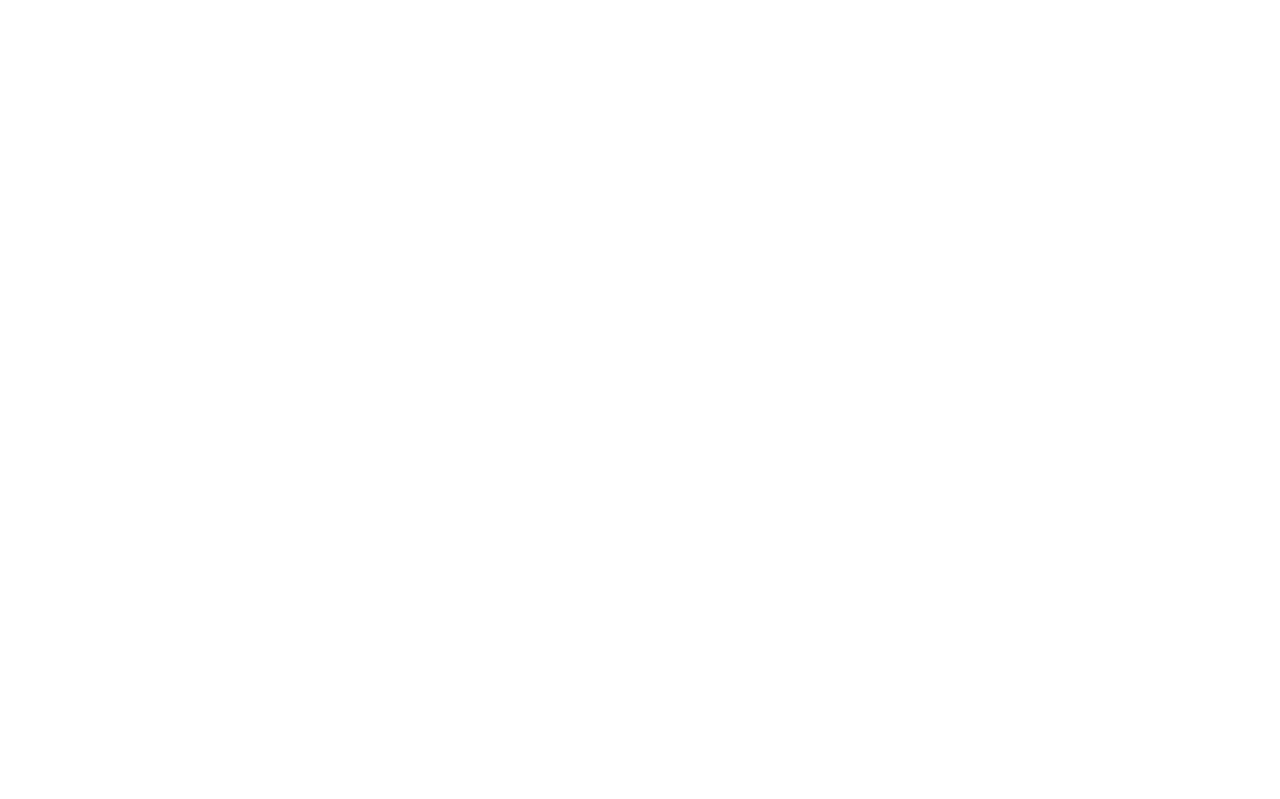
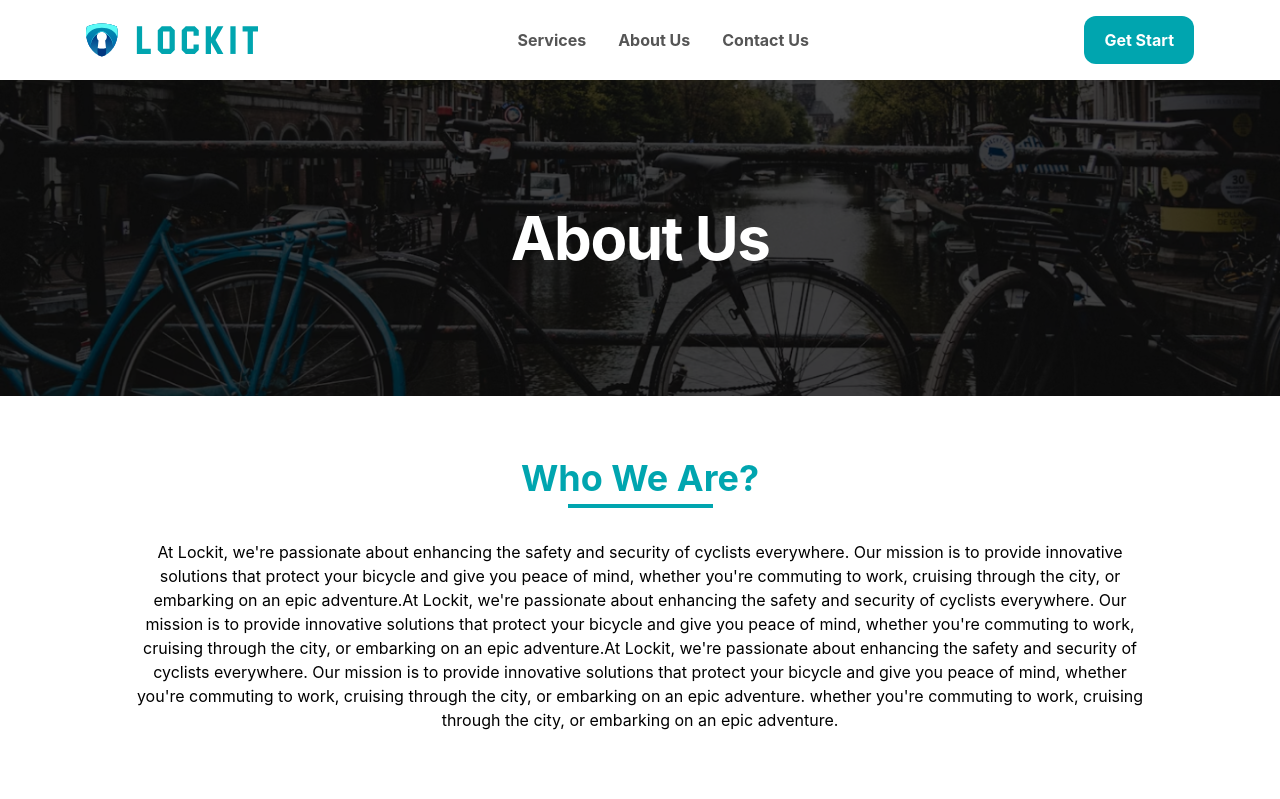
Before and after one commit to yashEra/lockit, a React (Create React App) app: page /about in a window 1280 px wide. Before the commit this address had no page. Shown: the top 799 px of the page. Built offline with nearby package versions, Linux system fonts and the light colour scheme.

Commit message:
About.jsx Done

```diff
--- a/src/App.js
+++ b/src/App.js
@@ -1,6 +1,8 @@
 import React from 'react';
 import { BrowserRouter, Route, Routes } from "react-router-dom";
 import Home from "./pages/Home";
+import About from "./pages/About";
+
 
 const App = () => {
   return (
@@ -8,9 +10,9 @@
       <BrowserRouter>
         <Routes>
           <Route index element={<Home />} />
-          {/* <Route path="/contact" element={<Contact />} />
+          {/* <Route path="/contact" element={<Contact />} /> */}
           <Route path="/about" element={<About />} />
-          <Route path="/login" element={<Login />} /> */}
+          {/* <Route path="/login" element={<Login />} /> */}
 
           {/* <Route path="*" element={<NoPage />} /> */}
         </Routes>
--- /dev/null
+++ b/src/components/card/TeamMemberCard.jsx
@@ -0,0 +1,52 @@
+import { AiFillLinkedin, AiFillGithub, AiFillFacebook, AiOutlineGlobal } from "react-icons/ai";
+
+const TeamMemberCard = (props) => {
+  return (
+    <div className="bg-[white] drop-shadow-md rounded-xl transform hover:scale-103 duration-300 hover:shadow-lg">
+      <a href={props.portfolio} target="_blank" rel="noopener noreferrer">
+        <div className="p-2">
+        <img
+          className="h-[400px] w-full object-cover object-center rounded-t-lg"
+          src={props.image}
+          alt="Profile Picture"
+        />
+        </div>
+
+        <div className="p-4">
+          <h2 className="mb-2 text-lg font-medium text-gray-900">
+            {props.name}
+          </h2>
+          <p className="mb-2 text-base text-gray-700">{props.des}</p>
+          <div className="flex items-center">
+            <a className="mr-2 text-xl font-semibold  text-[#0052D4]" href={props.linkedin} target="_blank" rel="noopener noreferrer">
+              <AiFillLinkedin />{" "}
+            </a>
+            <a
+              className="text-xl mr-2  font-medium  text-[#0052D4]"
+              href={props.github}
+              target="_blank" rel="noopener noreferrer"
+            >
+              <AiFillGithub />{" "}
+            </a>
+            <a
+              className="text-xl  font-medium  text-[#0052D4]"
+              href={props.fb}
+              target="_blank" rel="noopener noreferrer"
+            >
+              <AiFillFacebook />{" "}
+            </a>
+            <a
+              className="ml-auto text-xl font-medium text-[#0052D4]"
+              href={props.portfolio}
+              target="_blank" rel="noopener noreferrer"
+            >
+              <AiOutlineGlobal />{" "}
+            </a>
+          </div>
+        </div>
+      </a>
+    </div>
+  );
+};
+
+export default TeamMemberCard;
--- a/src/components/footer/Footer.jsx
+++ b/src/components/footer/Footer.jsx
@@ -52,7 +52,7 @@
           <ButtonTwo />
         </div>
       </div>
-      <div className="flex flex-row justify-center py-8 px-[5%] md:px-[10%]">
+      <div className="flex flex-row justify-center py-8 px-[5%] md:px-[10%] px-8">
         <span className="text-md text-white font-bold">
           Made With 💗 By Team Lockit. All Right Reserved.
         </span>
--- /dev/null
+++ b/src/components/headers/PageHeader.jsx
@@ -0,0 +1,43 @@
+import BG from "../../assets/images/hero-background.png";
+
+
+const links = [
+    { name: "Get Start", href: "login" },
+    { name: "FAQ", href: "faq" },
+    { name: "help", href: "help" },
+  ];
+
+  const PageHeader = (title) => {
+    return (
+      <div className="">
+        <div className="relative isolate overflow-hidden py-24 sm:py-32 bg-black">
+          <img
+            src={BG}
+            alt=""
+            className="absolute inset-0 -z-10 h-full w-full object-cover object-right md:object-center opacity-30"
+          />
+          <div
+            className="hidden sm:absolute sm:-top-10 sm:right-1/2 sm:-z-10 sm:mr-10 sm:block sm:transform-gpu sm:blur-3xl"
+            aria-hidden="true"
+          ></div>
+          <div
+            className="absolute -top-52 left-1/2 -z-10 -translate-x-1/2 transform-gpu blur-3xl sm:top-[-28rem] sm:ml-16 sm:translate-x-0 sm:transform-gpu"
+            aria-hidden="true"
+          ></div>
+          <div className="mx-auto max-w-[1140px] px-6 lg:px-8 flex justify-center items-center">
+            <div className="mx-auto max-w-2xl lg:mx-0">
+              <h2 className="text-4xl font-bold tracking-tight text-white sm:text-6xl text-center">
+                {title.heading}
+              </h2>
+              {/* <p className="mt-6 text-lg leading-8 text-gray-300">{title.des}</p> */}
+            </div>
+            <div className="mx-auto mt-10 max-w-2xl lg:mx-0 lg:max-w-none">
+
+            </div>
+          </div>
+        </div>
+      </div>
+    );
+  };
+
+  export default PageHeader;
--- a/src/components/navbar/NavBar.jsx
+++ b/src/components/navbar/NavBar.jsx
@@ -17,7 +17,7 @@
           <div className="hidden md:flex">
             <ul className="flex text-[#555555] items-center">
               <li className="p-4">Services</li>
-              <li className="p-4">About Us</li>
+              <li className="p-4"><a href="about">About Us</a></li>
               <li className="p-4">Contact Us</li>
             </ul>
           </div>
@@ -45,10 +45,10 @@
           >
             <ul>
               <li className="text-2xl p-4">Services</li>
-              <li className="text-2xl p-4">About Us</li>
+              <li className="text-2xl p-4"> <a href="about">About US</a></li>
               <li className="text-2xl p-4">Contact Us</li>
               <button className="ml-4 text-[#00A5AF] bg-white w-[286px]">
-                Get Start
+                <a href="login">Get Start</a>
               </button>
             </ul>
           </div>
--- /dev/null
+++ b/src/pages/About.jsx
@@ -0,0 +1,120 @@
+import NavBar from "../components/navbar/NavBar";
+import Footer from "../components/footer/Footer";
+import TeamMemberCard from "../components/card/TeamMemberCard";
+import MainTitle from "../components/title/MainTitle";
+import PageHeader from "../components/headers/PageHeader";
+import ButtonOne from "../components/button/ButtonOne";
+
+const About = () => {
+  return (
+    <>
+      <NavBar />
+
+      <div className="">
+        <div className="">
+          <PageHeader
+            image="../../assets/images/hero-background.png"
+            heading="About Us"
+            des="BidWiz is an online auction website that provides a platform for users to bid on a wide range of products and items."
+          />
+        </div>
+        <div className="flex flex-row justify-center items-center px-[5%] md:px-[10%]">
+          <MainTitle main="Who We Are?" />
+        </div>
+        <div className="flex justify-center px-[5%] md:px-[10%]">
+          <div className="flex max-w-[1140px]  justify-center">
+            <p className="text-center">
+              At Lockit, we're passionate about enhancing the safety and
+              security of cyclists everywhere. Our mission is to provide
+              innovative solutions that protect your bicycle and give you peace
+              of mind, whether you're commuting to work, cruising through the
+              city, or embarking on an epic adventure.At Lockit, we're
+              passionate about enhancing the safety and security of cyclists
+              everywhere. Our mission is to provide innovative solutions that
+              protect your bicycle and give you peace of mind, whether you're
+              commuting to work, cruising through the city, or embarking on an
+              epic adventure.At Lockit, we're passionate about enhancing the
+              safety and security of cyclists everywhere. Our mission is to
+              provide innovative solutions that protect your bicycle and give
+              you peace of mind, whether you're commuting to work, cruising
+              through the city, or embarking on an epic adventure. whether
+              you're commuting to work, cruising through the city, or embarking
+              on an epic adventure.
+            </p>
+          </div>
+        </div>
+        <div className="flex flex-row justify-center items-center px-[5%] md:px-[10%]">
+          <MainTitle main="Development Team" />
+        </div>
+        <div className="flex justify-center px-[5%] md:px-[10%]">
+          <div className="grid md:grid-cols-2 lg:grid-cols-3 gap-4 max-w-[1140px]  justify-center pb-8">
+            <TeamMemberCard
+              name="Yasith Eranda"
+              des="Web Devoloper, UI/UX Designer, Graphic Designer"
+              image="images/team/yasith-2.png"
+              linkedin="https://www.linkedin.com/in/yasith-eranda-yapa-amarasekara/"
+              github="https://github.com/yashEra"
+              fb="https://web.facebook.com/yash.era1998/"
+              portfolio="https://cv.yasitheranda.me/"
+            />
+            <TeamMemberCard
+              name="Niwandi Githma"
+              des="Web Developer, Tech Enthusiest, Content Writer"
+              image="images/team/niwandi.jpg"
+              linkedin="https://www.linkedin.com/in/niwandi-hewagama/"
+              github="#"
+              fb="https://www.facebook.com/githma.hewagama?mibextid=LQQJ4d"
+              // portfolio="#"
+            />
+            <TeamMemberCard
+              name="Malith Rathnayake"
+              des="Web Developer, Tech Enthusiest, Videographer"
+              image="images/team/malith.jpg"
+              linkedin="https://www.linkedin.com/in/malith-rathnayake-07b7b721a?utm_source=share&utm_campaign=share_via&utm_content=profile&utm_medium=android_app"
+              // github="#"
+              fb="https://www.facebook.com/malithpromoddaya.rathnayake?mibextid=ZbWKwL"
+              // portfolio="#"
+            />
+            <TeamMemberCard
+              name="Thanujaa Venkadakrishnasharma"
+              des="Web Developer, Tech Enthusiest, Content Writer"
+              image="images/team/thanujaa.jpg"
+              linkedin="https://www.linkedin.com/in/thanujaa-venkadakrishnasharma-68164323b/"
+              github="https://github.com/Thanujaavks"
+              // fb=""
+              // portfolio="#"
+            />
+            <TeamMemberCard
+              name="MRF Nuwaifa"
+              des="Web Developer, Tech Enthusiest, Content Writer"
+              image="images/team/nuwaifa.jpg"
+              linkedin="https://web.facebook.com/profile.php?id=61555082611608"
+              github="https://github.com/mrf017 "
+              fb="https://www.linkedin.com/in/mrf-nuwaifa-a0b267290/?msgOverlay=true"
+              // portfolio="#"
+            />
+          </div>
+        </div>
+        <div className="flex flex-row justify-center items-center px-[5%] md:px-[10%]">
+          <MainTitle main="Join the Lockit Community" />
+        </div>
+        <div className="flex justify-center px-[5%] md:px-[10%] pb-16">
+          <div className="flex flex-col items-center max-w-[1140px]  justify-center">
+            <p className="text-center">
+              Join thousands of cyclists around the world who trust Lockit to
+              keep their bikes safe and secure. Whether you're a seasoned
+              commuter, a weekend warrior, or a casual rider, we invite you to
+              experience the difference that our smart locks can make. Explore
+              our range of products today and ride with confidence knowing that
+              your bicycle is in good hands.
+            </p>
+            <ButtonOne />
+          </div>
+        </div>
+        <Footer />
+      </div>
+    </>
+  );
+};
+
+export default About;
```
